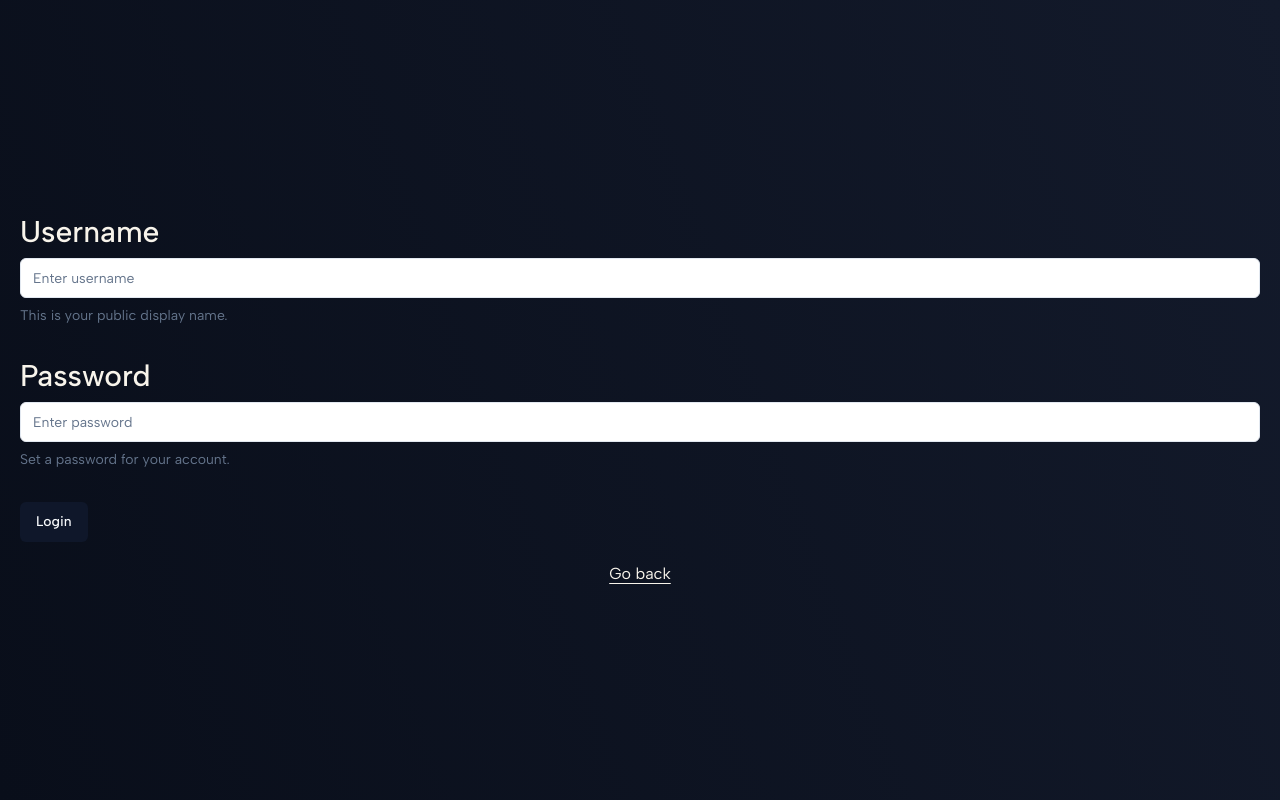
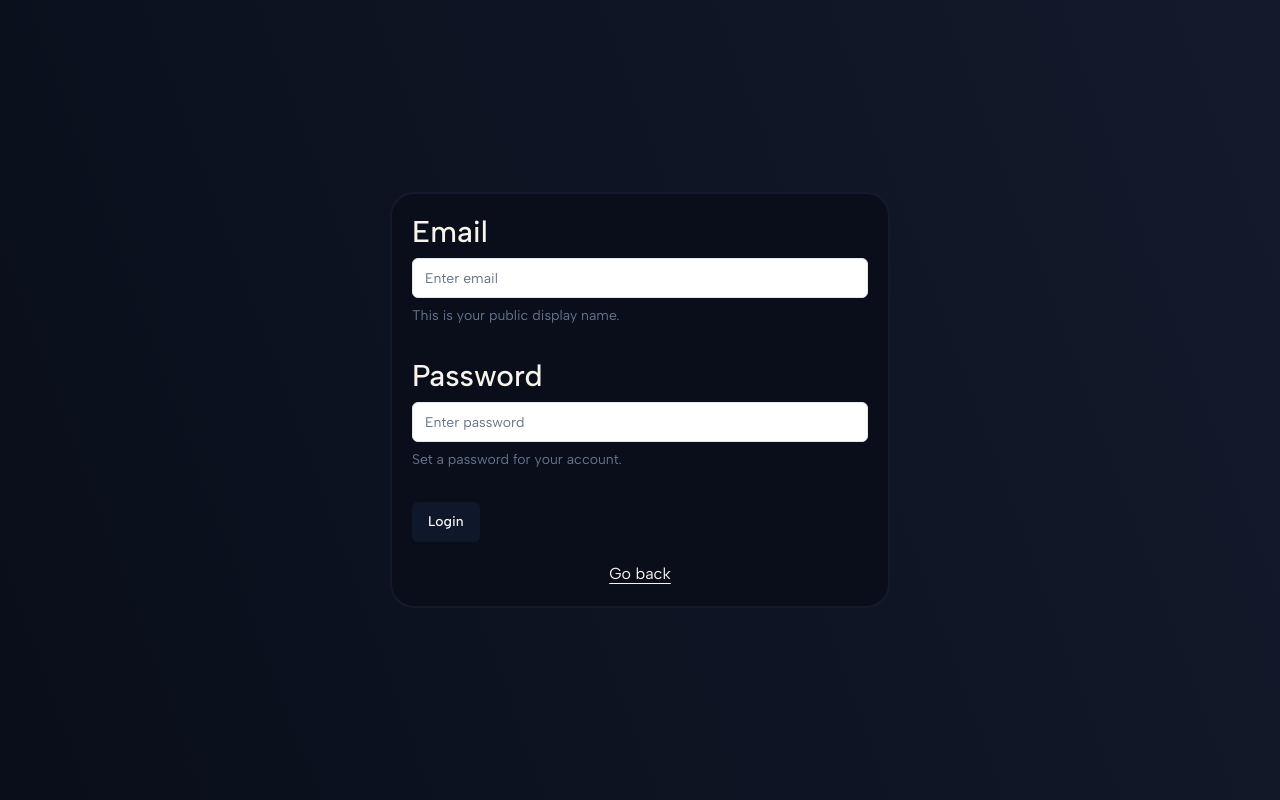
Before and after one commit to Ayush-Singh24/WhisperWire-FE, a Next.js app: page /login in a window 1280 px wide. Built offline with nearby package versions, Linux system fonts and the light colour scheme.

Commit message:
login and signup form ui and validation changes

```diff
--- a/src/app/login/page.tsx
+++ b/src/app/login/page.tsx
@@ -20,7 +20,7 @@ export default function Login() {
   const form = useForm<z.infer<typeof loginSchema>>({
     resolver: zodResolver(loginSchema),
     defaultValues: {
-      username: "",
+      email: "",
       password: "",
     },
   });
@@ -31,17 +31,17 @@ export default function Login() {
 
   return (
     <section className="h-full max-w-[1550px] flex flex-col justify-center items-center">
-      <div className="text-primary-text w-full p-5 flex flex-col gap-5">
+      <div className="text-primary-text w-full p-5 flex flex-col gap-5 bg-primary-color-dark border-2 border-primary-color-light max-w-[500px] rounded-3xl">
         <Form {...form}>
           <form onSubmit={form.handleSubmit(onSubmit)} className="space-y-8">
             <FormField
               control={form.control}
-              name="username"
+              name="email"
               render={({ field }) => (
                 <FormItem>
-                  <FormLabel className="text-3xl">Username</FormLabel>
+                  <FormLabel className="text-3xl">Email</FormLabel>
                   <FormControl>
-                    <Input placeholder="Enter username" {...field} />
+                    <Input placeholder="Enter email" {...field} />
                   </FormControl>
                   <FormDescription>
                     This is your public display name.
--- a/src/app/signup/page.tsx
+++ b/src/app/signup/page.tsx
@@ -32,7 +32,7 @@ export default function SignUp() {
 
   return (
     <section className="h-full max-w-[1550px] flex flex-col justify-center items-center">
-      <div className="text-primary-text w-full p-5 flex flex-col gap-5">
+      <div className="text-primary-text w-full p-5 flex flex-col gap-5 rounded-3xl bg-primary-color-dark border-2 border-primary-color-light max-w-[500px] overflow-y-scroll">
         <Form {...form}>
           <form onSubmit={form.handleSubmit(onSubmit)} className="space-y-8">
             <FormField
--- a/src/schemas/index.ts
+++ b/src/schemas/index.ts
@@ -1,19 +1,19 @@
 import z from "zod";
 export const loginSchema = z.object({
-  username: z.string().min(2, {
-    message: "Username must be at least 2 characters long",
-  }),
-  password: z.string().min(8, {
+  email: z.string({ required_error: "Email is required." }).email(),
+  password: z.string({ required_error: "Password is required" }).min(8, {
     message: "Password must be at least 8 characters long",
   }),
 });
 
 export const signUpSchema = z
   .object({
-    username: z.string().min(2, {
+    username: z.string({ required_error: "Username is required" }).min(2, {
       message: "Username must be at least 2 characters long",
     }),
-    email: z.string().email("Enter an Email."),
+    email: z
+      .string({ required_error: "Password is required" })
+      .email("Enter an Email."),
     password: z.string().min(8, {
       message: "Password must be at least 8 characters long",
     }),
```
